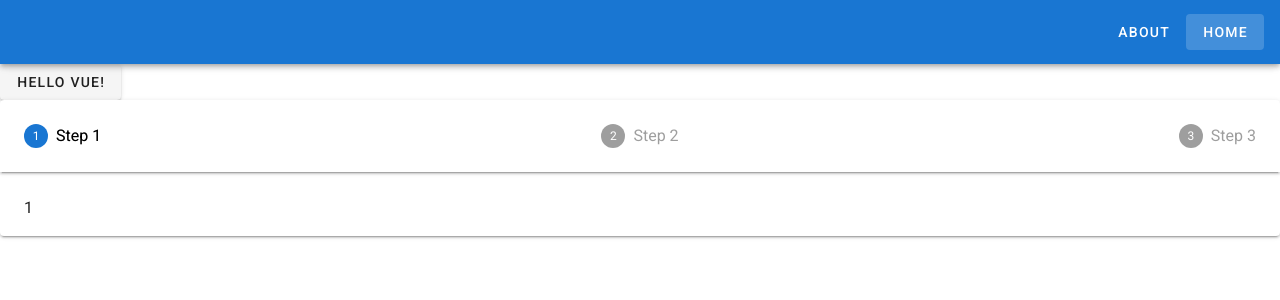
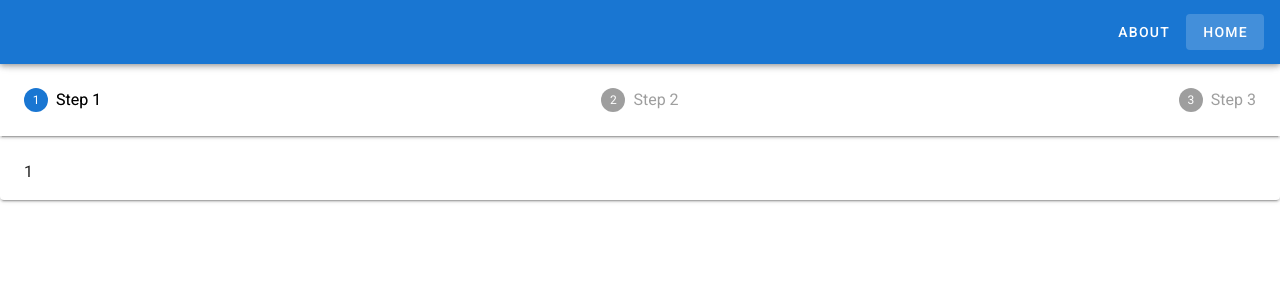
Before and after one commit to eddie-atkinson/CITS3200, a Vue app in the folder conference-app/: page / in a window 1280 px wide. Shown: the top 300 px of the page. Built offline with nearby package versions, Linux system fonts and the light colour scheme.

Commit message:
removes hello world button from home

```diff
--- a/conference-app/src/views/Home.vue
+++ b/conference-app/src/views/Home.vue
@@ -1,6 +1,5 @@
 <template>
   <div>
-    <v-btn class='text-transform uppercase'>Hello vue!</v-btn>
     <v-stepper v-model='stepNum'>
       <v-stepper-header>
         <v-stepper-step
```
